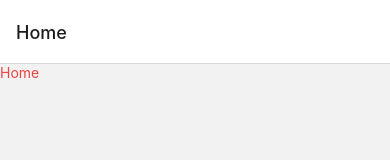
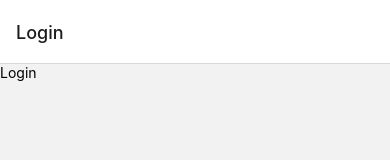
Before and after one commit to 1sh1vam/signal-clone, a React Native app: screen /Login in a window 390 px wide. Before the commit this address had no page. Shown: the top 160 px of the page. Built offline with nearby package versions, Linux system fonts and the light colour scheme.

Commit message:
login screen and adding the react native elements

```diff
--- a/App.js
+++ b/App.js
@@ -1,6 +1,7 @@
 import { NavigationContainer } from '@react-navigation/native';
 import { createNativeStackNavigator } from '@react-navigation/native-stack';
 import Home from './screens/Home';
+import Login from './screens/Login';
 
 const Stack = createNativeStackNavigator();
 
@@ -8,7 +9,7 @@ export default function App() {
   return (
     <NavigationContainer>
       <Stack.Navigator>
-        <Stack.Screen name="Home" component={Home} />
+        <Stack.Screen name="Login" component={Login} />
       </Stack.Navigator>
     </NavigationContainer>
   );
--- a/package.json
+++ b/package.json
@@ -11,6 +11,8 @@
   "dependencies": {
     "@react-navigation/native": "^6.1.2",
     "@react-navigation/native-stack": "^6.9.8",
+    "@rneui/base": "^0.0.0-edge.2",
+    "@rneui/themed": "^0.0.0-edge.2",
     "expo": "~47.0.12",
     "expo-status-bar": "~1.4.2",
     "nativewind": "^2.0.11",
--- /dev/null
+++ b/screens/Login.js
@@ -0,0 +1,14 @@
+import { StyleSheet, Text, View } from 'react-native'
+import React from 'react'
+
+const Login = () => {
+  return (
+    <View>
+      <Text>Login</Text>
+    </View>
+  )
+}
+
+export default Login
+
+const styles = StyleSheet.create({})
```
Also changed, not shown: 1 other file (tests, documents, lock files or other folders).
